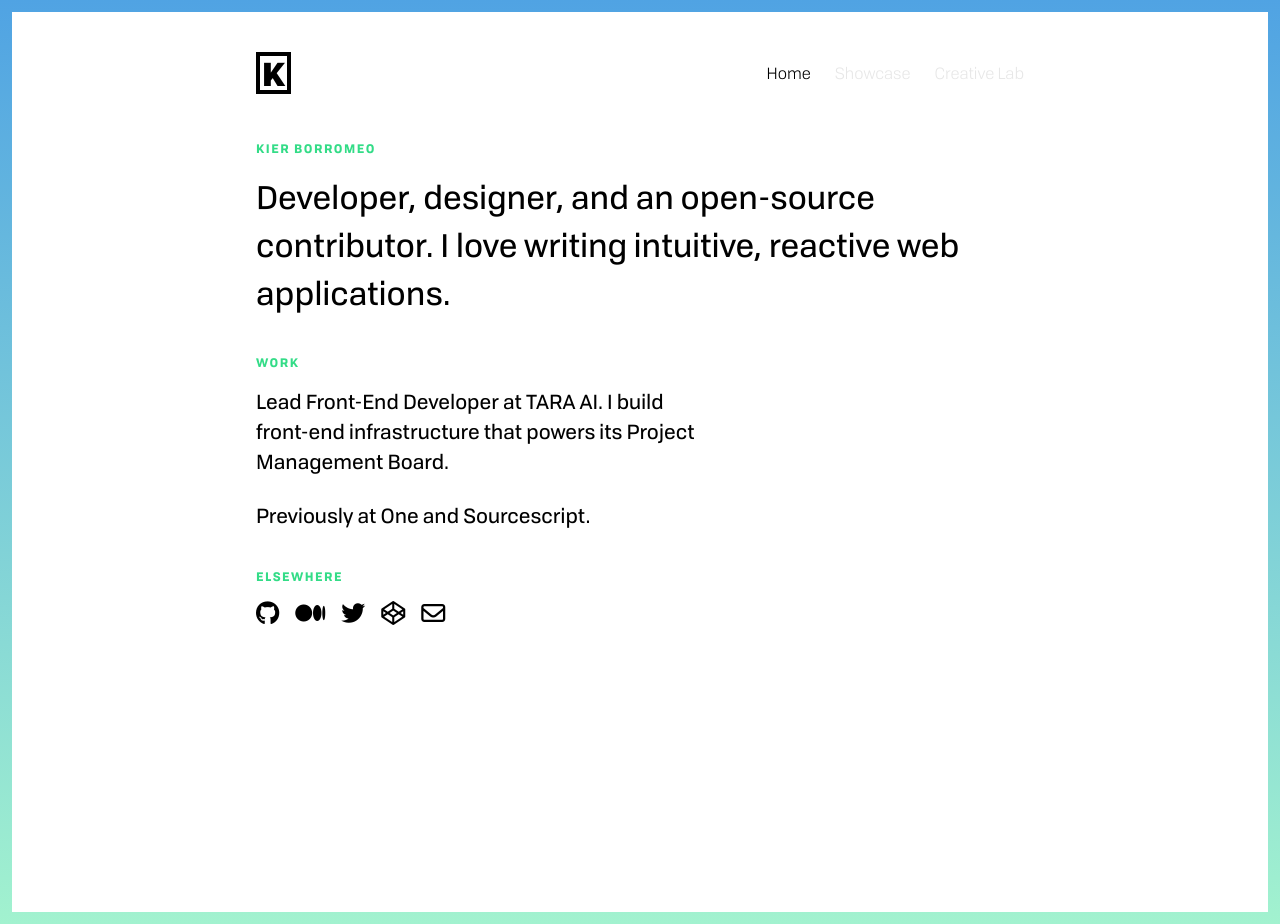
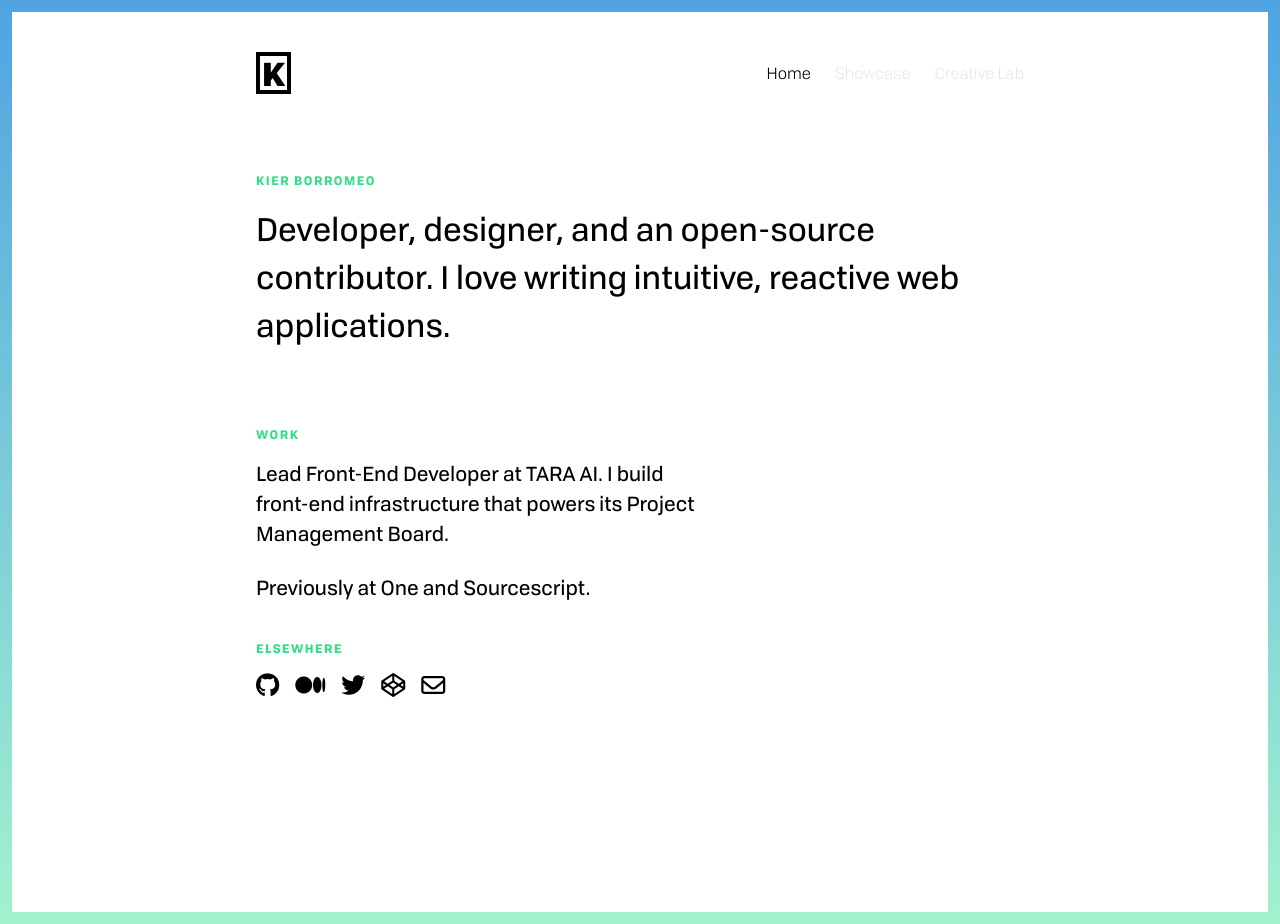
Before and after one commit to srph/websait, a Jekyll site: the page built from index.html, in a window 1280 px wide. Built offline with Jekyll 4.4.1, drawn with Linux system fonts in a browser that asks for light colours; nearby versions of some CDN libraries.

Commit message:
Increase lead spacing

```diff
--- a/_sass/components/_formatted-content.scss
+++ b/_sass/components/_formatted-content.scss
@@ -6,15 +6,6 @@
     color: $color-primary;
     text-transform: uppercase;
     letter-spacing: 1.5px;
-  }
-
-  > .lead {
-    margin-bottom: 0;
-    font-size: $font-size-h2;
-
-    @include breakpoint-md {
-      font-size: $font-size-h1;
-    }
   }
 
   > .body {
@@ -28,6 +19,19 @@
 
   > .body:not(:last-child) {
     margin-bottom: 24px;
+  }
+
+  &.-lead {
+    margin-bottom: 80px;
+  }
+
+  &.-lead > .body {
+    font-size: $font-size-h2;
+
+    @include breakpoint-md {
+      font-size: $font-size-h1;
+      width: 100%;
+    }
   }
 
   &.-intro {
--- a/_sass/components/_main-nav.scss
+++ b/_sass/components/_main-nav.scss
@@ -8,6 +8,7 @@
     align-items: center;
     justify-content: space-between;
     padding-top: 40px;
+    margin-bottom: 80px;
   }
 
   > .title {
--- a/index.html
+++ b/index.html
@@ -3,9 +3,9 @@ title: Sup
 ---
 
 <div class="container">
-  <div class="formatted-content">
+  <div class="formatted-content -lead">
     <h6 class="heading">Kier Borromeo</h6>
-    <p class="lead">{{ site.description }}</p>
+    <p class="body">{{ site.description }}</p>
   </div>
 
   <div class="formatted-content">
```
